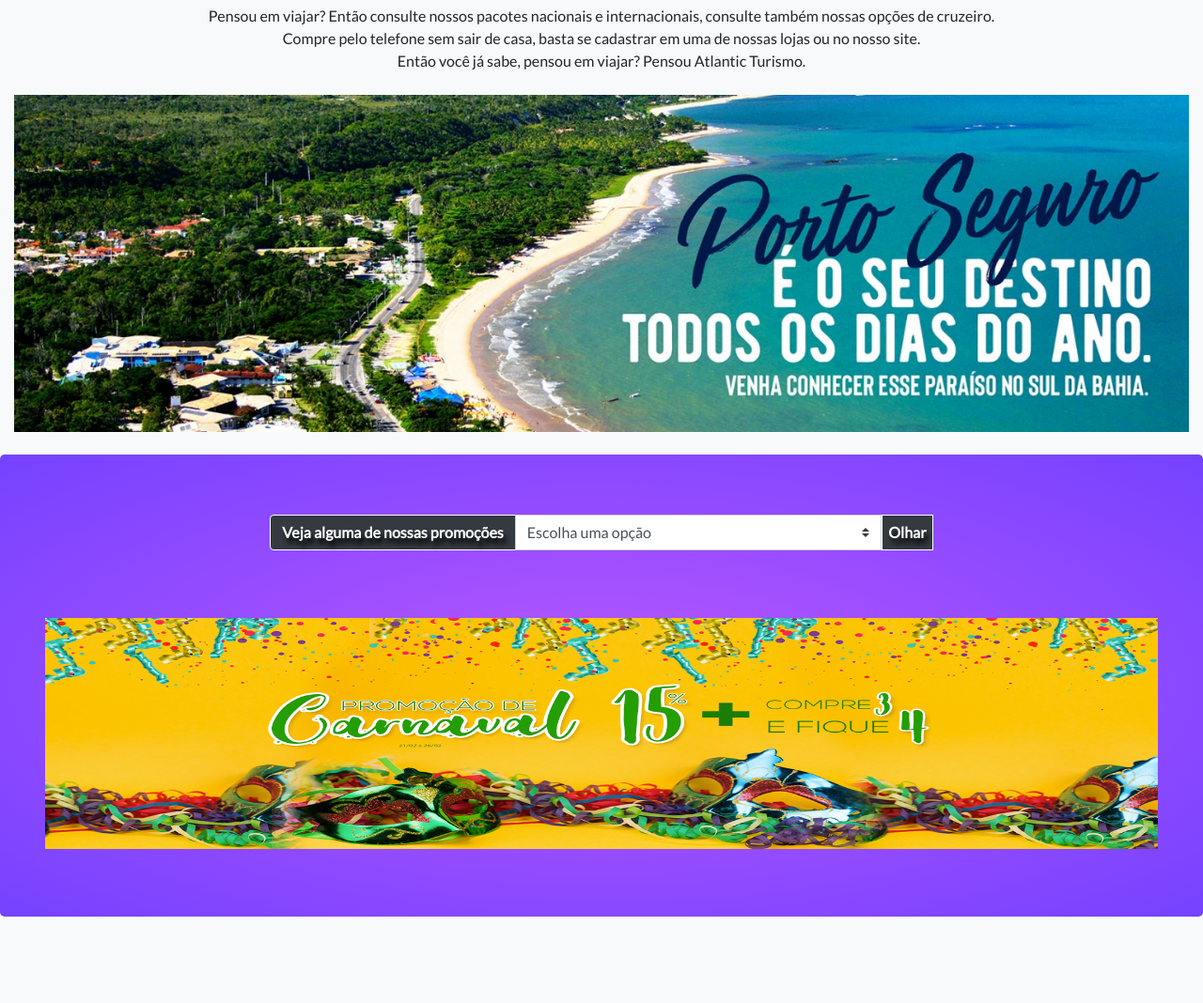
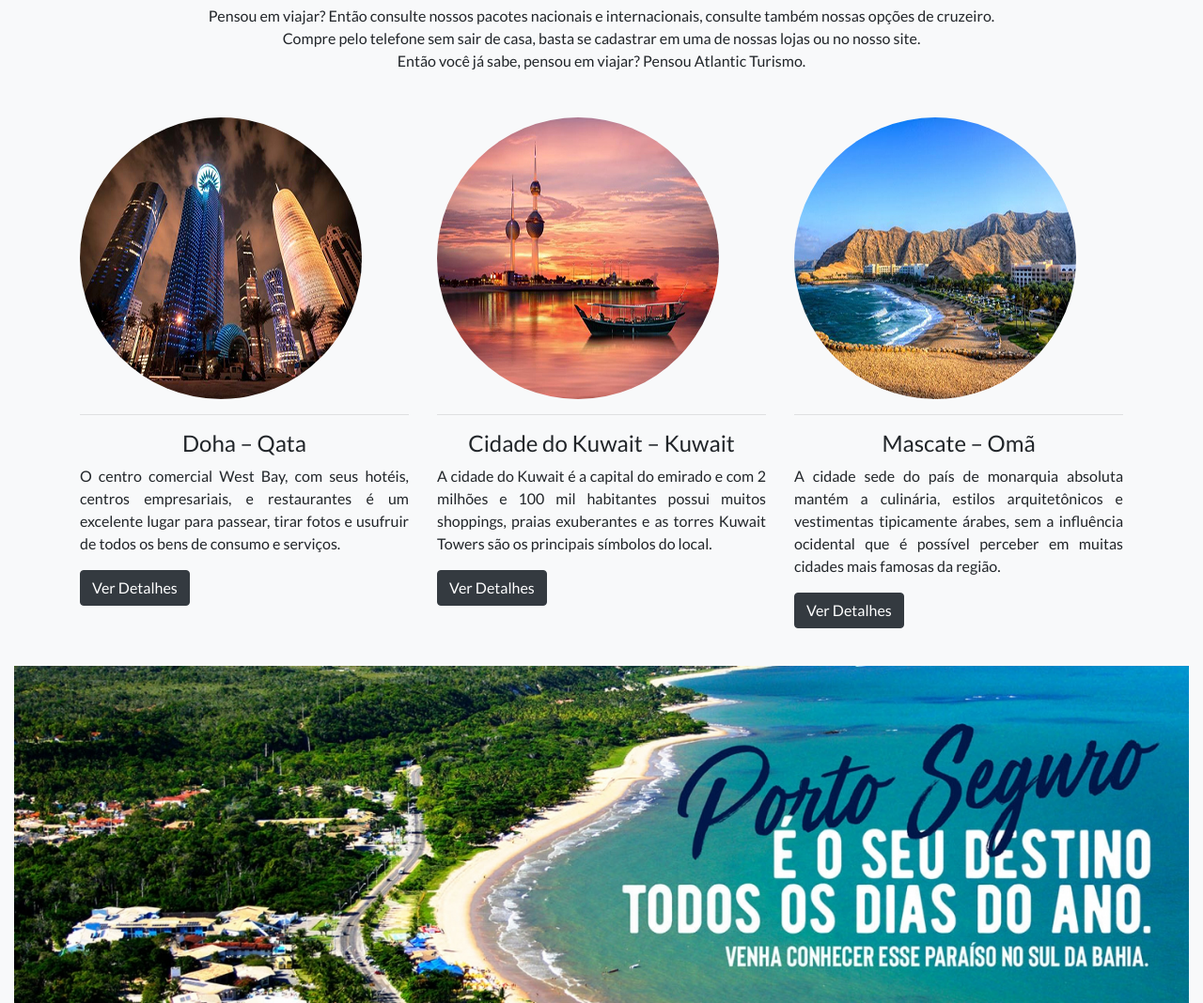
Before and after one commit to projetosgit/Projeto-Bootstrap, a plain HTML site: page index.html in a window 1280 px wide. Shown: the part 646-1714 px from the top of the page at 94% size. Before the commit the page ends 1654 px from the top, so only its background shows below. Drawn offline with nearby package versions, Linux system fonts and the light colour scheme.

Commit message:
Cards de propaganda devidamente implementados

```diff
--- a/css/style.css
+++ b/css/style.css
@@ -1,6 +1,14 @@
 * {
 	font-family: 'Lato', sans-serif;
 	list-style: none;
+}
+
+html,body {
+	height: 100%;
+}
+
+body {
+	overflow-x: hidden;
 }
 
 /* ========= header ========= */
@@ -140,7 +148,34 @@
 
 /* ======== cards de propaganda ======== */
 
+.cards-propaganda {
+	display: flex;
+	justify-content: space-around;
+	align-items: center;
+}
 
+@media screen and (max-width: 800px) {
+
+	.cards-propaganda figure {
+		background: radial-gradient(ellipse at center, rgba(222,222,222,1) 0%, rgba(214,214,214,1) 47%, rgba(207,207,207,1) 100%);
+		padding-top: 20px;
+	}
+
+	.cards-propaganda figure hr {
+		background-color: #fff;
+		padding: 1px;
+	}
+
+	.cards-propaganda figure figcaption {
+		margin-top: 30px;
+		padding: 20px;
+
+	}
+
+	.cards-propaganda figure img {
+		margin-left: 80px;
+	}
+}
 
 /* ======== banner-principal ======== */
 
--- a/index.html
+++ b/index.html
@@ -173,11 +173,11 @@
 
 	<!-- arrow -->
 	<a class="carousel-control-prev" href="#area-slide" role="button" data-slide="prev">
-		<span class="carousel-control-prev-icon bg-dark" aria-hidden="true"></span>
+		<span class="carousel-control-prev-icon bg-dark p-3" aria-hidden="true"></span>
 		<span class="sr-only">Previous</span>
 	</a>
 	<a class="carousel-control-next" href="#area-slide" role="button" data-slide="next">
-		<span class="carousel-control-next-icon bg-dark p-2" aria-hidden="true"></span>
+		<span class="carousel-control-next-icon bg-dark p-3" aria-hidden="true"></span>
 		<span class="sr-only">Next</span>
 	</a>
 
@@ -194,13 +194,57 @@
 
 </section><!-- Propaganda Atlantic Turismo -->
 
-<section>
+<section class="container cards-propaganda mt-5">
 
+	<div class="row">
+
+		<div class="col-md-4">
 			<figure>
+				<img class="rounded-circle img-fluid" src="img/Doha-Qatar.jpg" alt="arabia">
+				<figcaption>
 
+					<hr>
+
+					<h4 class="text-center">Doha – Qata</h4>
+					<p class="text-justify">O centro comercial West Bay, com seus hotéis, centros empresariais, e restaurantes é um excelente lugar para passear, tirar fotos e usufruir de todos os bens de consumo e serviços.</p>
+					<a href="#" class="btn btn-dark">Ver Detalhes</a>
+
+				</figcaption>
 			</figure>
+		</div>
 
-</section>
+		<div class="col-md-4">
+			<figure>
+				<img class="rounded-circle img-fluid" src="img/arabia.jpg" alt="arabia">
+				<figcaption>
+
+					<hr>
+
+					<h4 class="text-center">Cidade do Kuwait – Kuwait</h4>
+					<p class="text-justify">A cidade do Kuwait é a capital do emirado e com 2 milhões e 100 mil habitantes possui muitos shoppings, praias exuberantes e as torres Kuwait Towers são os principais símbolos do local.</p>
+					<a href="#" class="btn btn-dark">Ver Detalhes</a>
+
+				</figcaption>
+			</figure>
+		</div>
+
+		<div class="col-md-4">
+			<figure>
+				<img class="rounded-circle img-fluid" src="img/mascate-oma.jpg" alt="mascate-oma">
+				<figcaption>
+
+					<hr>
+
+					<h4 class="text-center">Mascate – Omã</h4>
+					<p class="text-justify">A cidade sede do país de monarquia absoluta mantém a culinária, estilos arquitetônicos e vestimentas tipicamente árabes, sem a influência ocidental que é possível perceber em muitas cidades mais famosas da região.</p>
+					<a href="#" class="btn btn-dark">Ver Detalhes</a>
+
+				</figcaption>
+			</figure>
+		</div>
+
+	</div>
+</section><!-- cards de propaganda -->
 
 	 <figure class="container-fluid mt-4 banner-principal">
 
@@ -244,8 +288,8 @@
 		</figcaption>
 
 	 </figure><!-- banner de propaganda -->
-
- <section class="jumbotron mt-4 promocoes-select">
+ </div>
+ <section class="container jumbotron mt-4 promocoes-select">
 
 	<div class="d-flex justify-content-center">
 
```
Also changed, not shown: img/Doha-Qatar.jpg (added), img/arabia.jpg (added), img/mascate-oma.jpg (added). Lines whose indentation alone changed are shown as unchanged.
